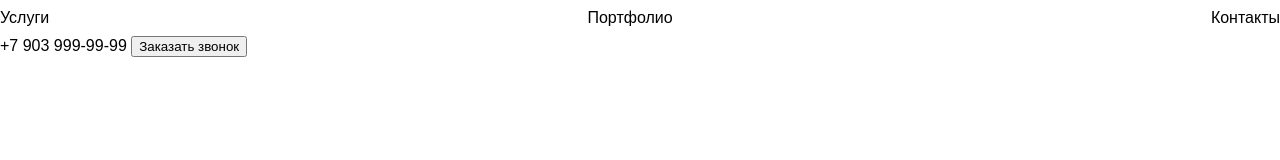
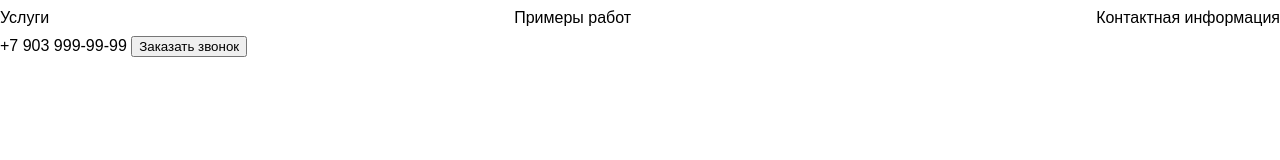
Before and after one commit to KseniyaVarlamova/special-app, a plain HTML site: page index.html in a window 1280 px wide. Drawn offline with Linux system fonts and the light colour scheme.

Commit message:
page title and menu changed

```diff
--- a/index.html
+++ b/index.html
@@ -3,7 +3,7 @@
 <head>
     <meta charset='utf-8'>
     <meta http-equiv='X-UA-Compatible' content='IE=edge'>
-    <title>Смарт-Экспресс — официальный сайт</title>
+    <title>Смарт-Экспресс — сайт находится в разработке</title>
     <meta name='viewport' content='width=device-width, initial-scale=1'>
     <link rel='stylesheet' type='text/css' media='screen' href='css/main.css'>
     <script src='js/jquery-3.6.0.min.js'></script>
@@ -13,8 +13,8 @@
     <header>
         <nav>
             <a href="#services">Услуги</a>
-            <a href="#portfolio">Портфолио</a>
-            <a href="#contacts">Контакты</a>
+            <a href="#portfolio">Примеры работ</a>
+            <a href="#contacts">Контактная информация</a>
         </nav>
         <div>
             <a href="tel:+79039999999">+7 903 999-99-99</a>
```
